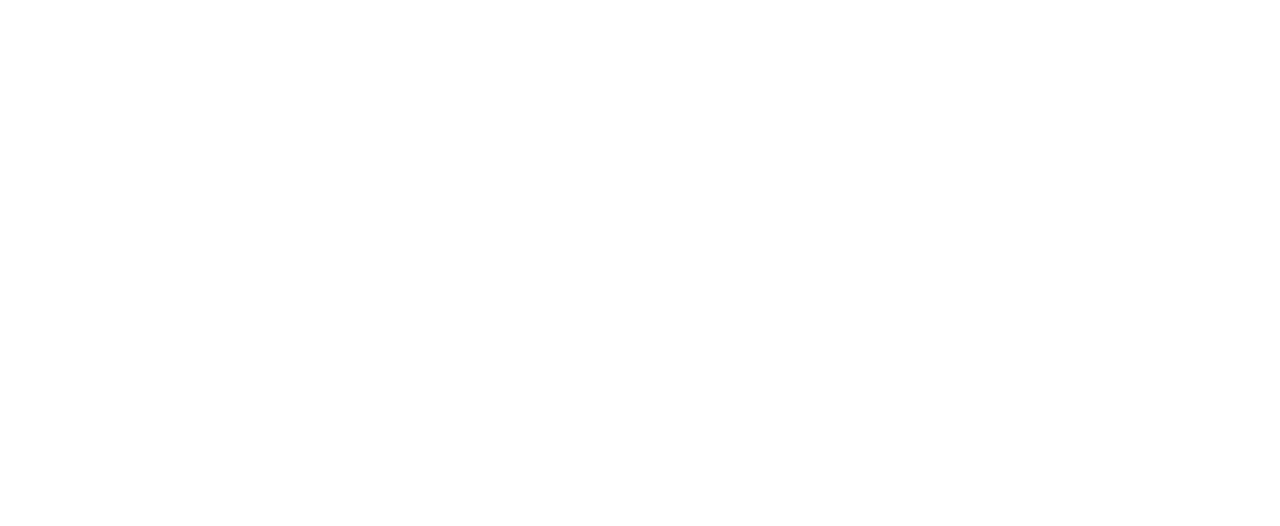
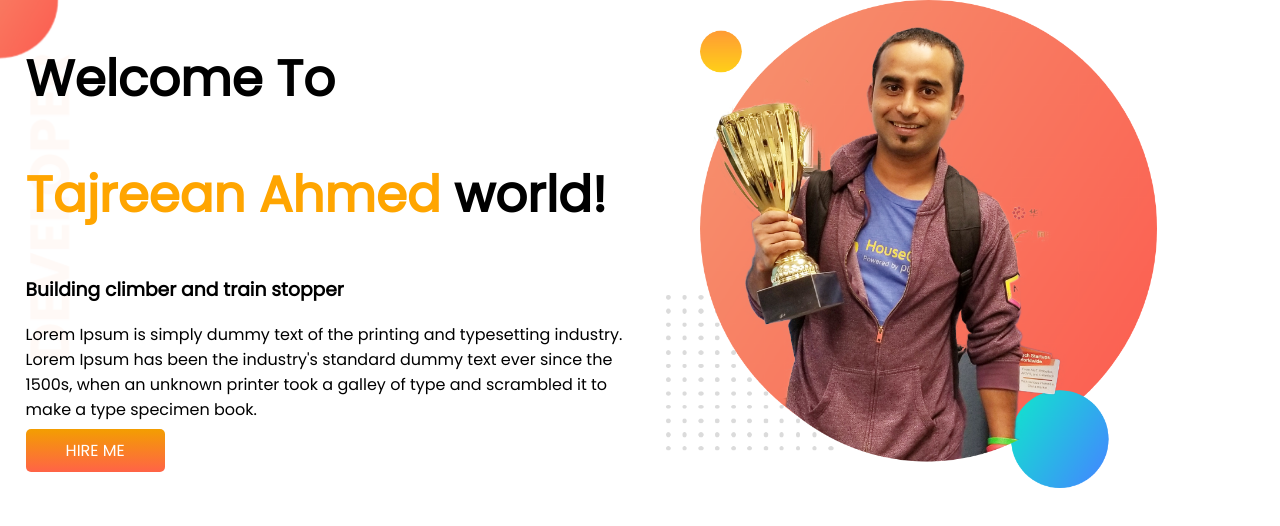
Before and after one commit to Tajreean-Ahmed/developer-portfolio, a plain HTML site: page index.html in a window 1280 px wide. Drawn offline with Linux system fonts and the light colour scheme.

Commit message:
Top-Banner

```diff
--- a/index.html
+++ b/index.html
@@ -1,13 +1,33 @@
 <!DOCTYPE html>
 <html lang="en">
+
 <head>
     <meta charset="UTF-8">
     <meta http-equiv="X-UA-Compatible" content="IE=edge">
     <meta name="viewport" content="width=device-width, initial-scale=1.0">
     <title>Portfolio</title>
+    <link rel="preconnect" href="https://fonts.googleapis.com">
+    <link rel="preconnect" href="https://fonts.gstatic.com" crossorigin>
+    <link href="https://fonts.googleapis.com/css2?family=Poppins&display=swap" rel="stylesheet">
     <link rel="stylesheet" href="style.css">
 </head>
+
 <body>
+    <section class="top-banner">
+        <div class="half-width">
+            <h1>Welcome To</h1>
+            <h1><span class="orange-colour">Tajreean Ahmed</span> world!</h1>
+            <h3>Building climber and train stopper</h3>
+            <p>Lorem Ipsum is simply dummy text of the printing and typesetting industry. Lorem Ipsum has been the
+                industry's standard dummy text ever since the 1500s, when an unknown printer took a galley of type and
+                scrambled it to make a type specimen book.</p>
+            <a class="link-button" target="_blank" href="https://www.linkedin.com/feed/">HIRE ME</a>
+
+        </div>
+        <div class="half-width"> <img src="images/jhankar.png" alt="jhankar-pic">
+        </div>
+    </section>
 
 </body>
+
 </html>
--- a/style.css
+++ b/style.css
@@ -0,0 +1,41 @@
+body {
+    font-family: 'Poppins', sans-serif;
+    margin: 0;
+
+}
+
+h1 {
+    font-size: 50px;
+}
+
+.orange-colour {
+    color: orange;
+}
+
+section {
+    display: flex;
+}
+
+.half-width {
+    width: 50%;
+    padding-left: 2%;
+}
+
+.half-width img {
+    width: 80%;
+}
+
+.link-button {
+    text-decoration: none;
+    background-image: linear-gradient(rgb(243, 158, 1), tomato);
+    padding: 10px 40px;
+    border-radius: 5px;
+    color: white;
+    font-weight: 700px;
+
+}
+
+.top-banner {
+    background-image: url(images/top-banner.png);
+    background-repeat: no-repeat;
+}
```
Also changed, not shown: images/dream-bg.png (added), images/exp-bg.png (added), images/jhankar.png (added), images/jhankar2.png (added), images/my-bg.png (added), images/my-bg2.png (added), images/profile-pic.png (added), images/top-banner.png (added), 7 other files.
